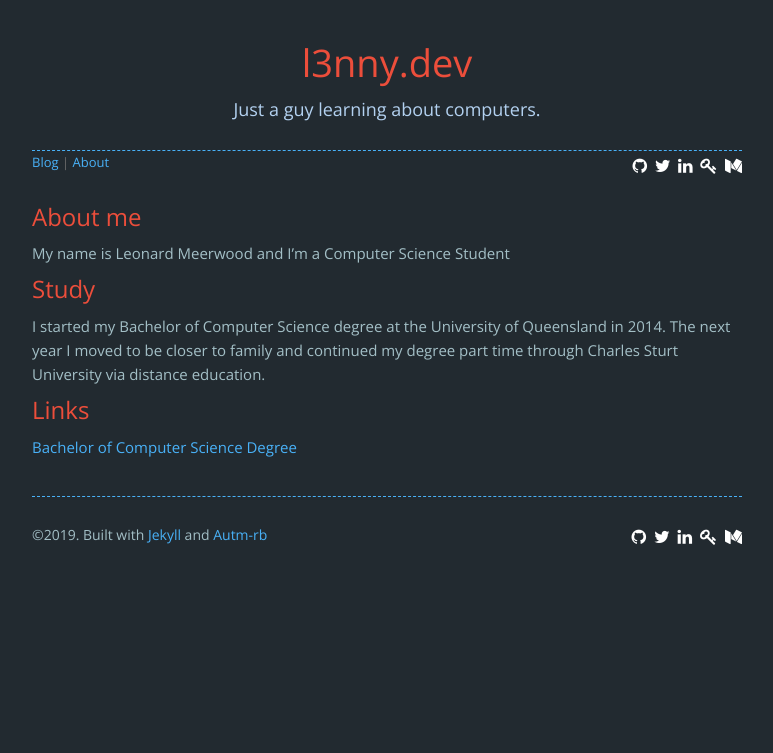
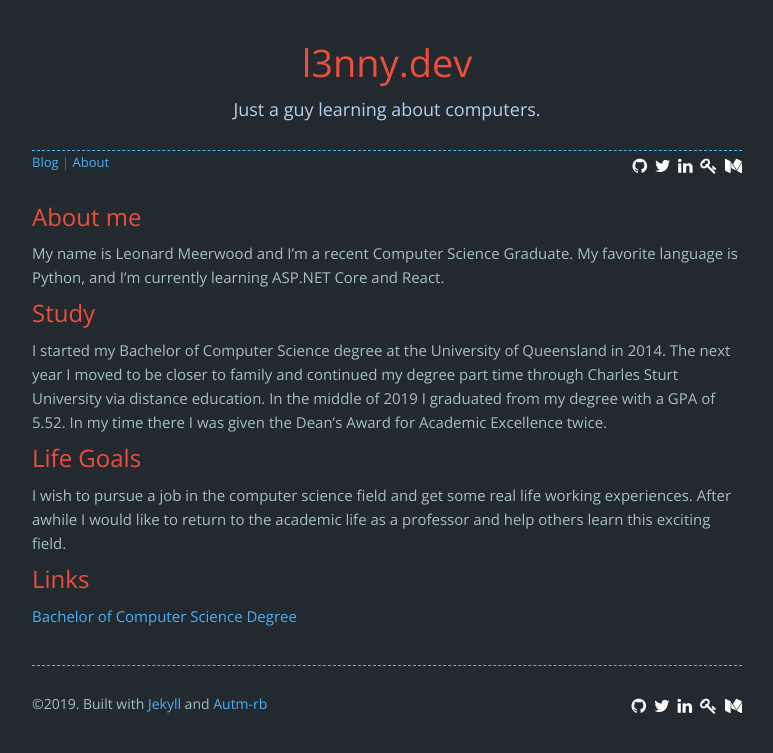
Before and after one commit to lmeerwood/lmeerwood.github.io, a Jekyll site: the page built from about.html, in a window 1280 px wide. Shown: the top 753 px of the page, without its empty margins (253-1026 px from the left). Built offline with Jekyll 4.4.1, drawn with Linux system fonts in a browser that asks for light colours; nearby versions of some CDN libraries; comment, search, counter and statistics services are not loaded.

Commit message:
Updated the about page

```diff
--- a/_data/about.yml
+++ b/_data/about.yml
@@ -1,11 +1,18 @@
 text: |
 
-  My name is Leonard Meerwood and I'm a Computer Science Student
+  My name is Leonard Meerwood and I'm a recent Computer Science Graduate. My favorite language is Python, and I'm currently learning ASP.NET Core and React.
 
   ## Study
 
   I started my Bachelor of Computer Science degree at the University of Queensland in 2014. The next year I
    moved to be closer to family and continued my degree part time through Charles Sturt University via distance education.
+   In the middle of 2019 I graduated from my degree with a GPA of 5.52. In my time there I was given the Dean's Award for Academic Excellence
+   twice.
+
+  ## Life Goals
+
+  I wish to pursue a job in the computer science field and get some real life working experiences. After awhile I would like to return to the
+   academic life as a professor and help others learn this exciting field.
 
   ## Links
 
```
